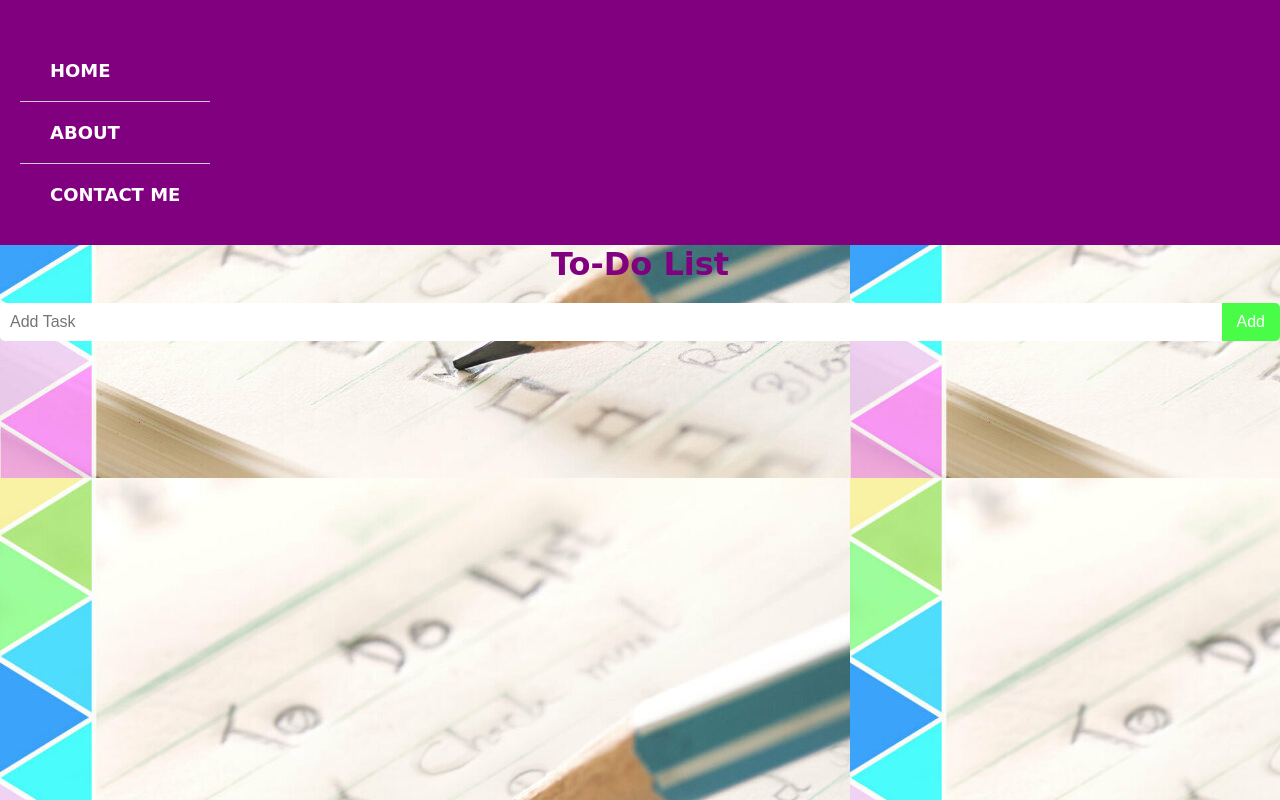
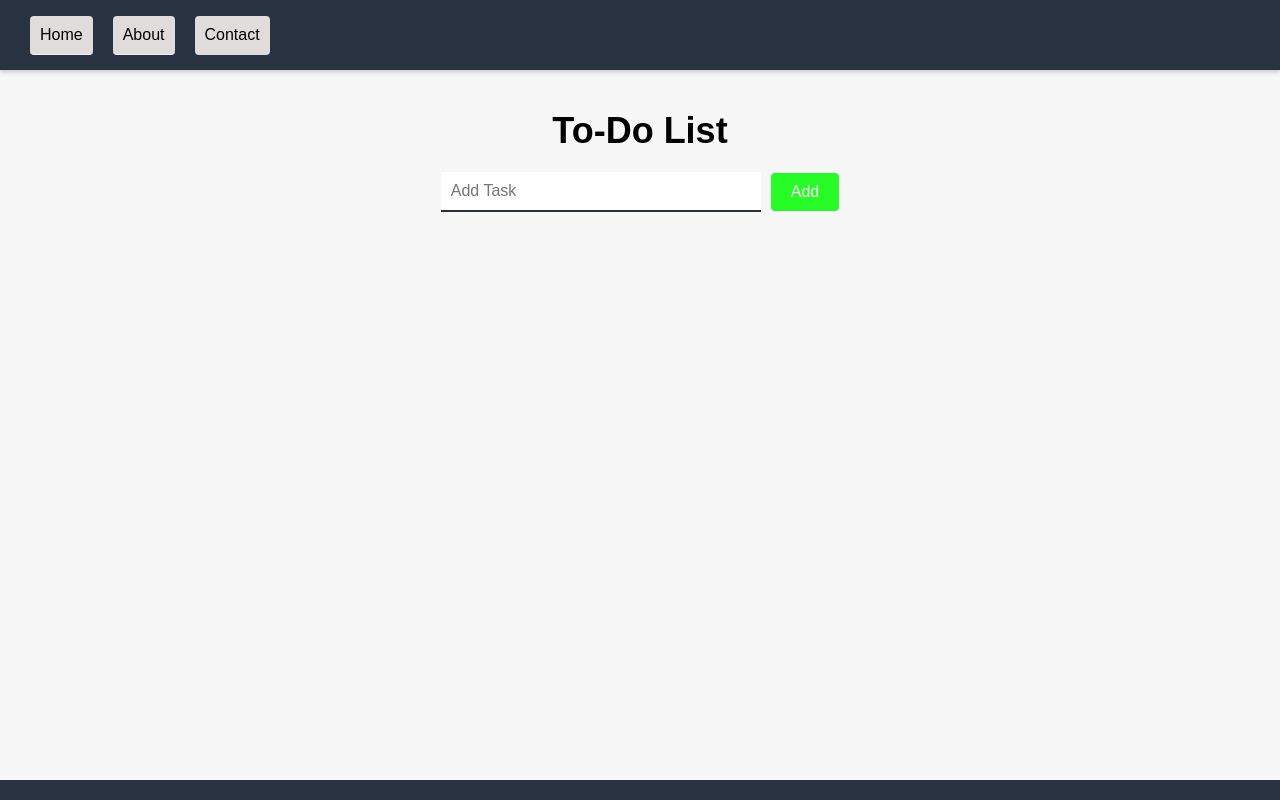
Before and after one commit to ManakiX/luntuchecklist, a plain HTML site: page index.html in a window 1280 px wide. Drawn offline with Linux system fonts and the light colour scheme.

Commit message:
redesign

```diff
--- a/index.html
+++ b/index.html
@@ -10,9 +10,9 @@
 <body class="bg">
 	<nav class="nav">
 		<ul>
-			<li class="n"><a href="/">Home</a></li>
-			<li class="n"><a href="./html/about.html">About</a></li>
-			<li class="n"><a href="./html/contact.html">Contact Me</a></li>
+			<li class="l"><a href="/">Home</a></li>
+			<li class="m"><a href="./html/about.html">About</a></li>
+			<li class="n"><a href="./html/contact.html">Contact</a></li>
 		</ul>
 	</nav>
 	<h1>To-Do List</h1>
--- a/styles/style.css
+++ b/styles/style.css
@@ -1,83 +1,106 @@
-* {
+/* Global styles */
+
+body {
+	font-family: Arial, sans-serif;
+	margin: 0;
+	padding: 0;
 	box-sizing: border-box;
+  }
+
+  .bg {
+	background-color: #f7f7f7;
+  }
+
+  /* Navigation */
+
+  nav {
+	display: flex;
+	justify-content: space-between;
+	align-items: center;
+	height: 70px;
+	padding: 0 20px;
+	background-color: #293241;
+	color: #FFFFFF;
+	box-shadow: 0px 2px 5px rgba(0, 0, 0, 0.2);
+  }
+
+  nav ul {
+	display: flex;
+	list-style: none;
 	margin: 0;
 	padding: 0;
   }
 
-
-
-  body {
-	font-family: Arial, sans-serif;
-	/* background-color: #f4f4f4; */
-	background-image: url('/Assets/05hXk1J5R4iHWkM13wqrr9M-13.fit_lim.size_850x490.v1629215895.jpg');
-
-}
-
-  .container {
-	max-width: 600px;
-	margin: 50px auto;
-	background-color: #fff;
-	padding: 20px;
-	box-shadow: 0px 2px 10px rgba(0, 0, 0, 0.2);
+  nav li {
+	margin: 0 10px;
   }
 
+  nav a {
+	color: black;
+	font-size: 16px;
+	font-weight: 500;
+	text-decoration: none;
+	transition: color 0.2s ease-in-out;
+  }
+
+  nav a:hover {
+	color: rgb(39, 252, 39);
+  }
+
+  /* Main content */
+
   h1 {
+	font-size: 36px;
 	text-align: center;
+	margin-top: 40px;
 	margin-bottom: 20px;
-	font-family: cursive;
-	color: purple;
   }
 
   form {
 	display: flex;
+	justify-content: center;
+	align-items: center;
+	margin-bottom: 30px;
   }
 
-  #task {
-	flex: 1;
+  input[type="text"] {
+	border: none;
+	border-bottom: 2px solid #293241;
 	padding: 10px;
 	font-size: 16px;
-	border: none;
-	border-radius: 5px 0 0 5px;
+	width: 300px;
+	margin-right: 10px;
   }
 
-  #addBtn {
-	padding: 10px 15px;
-	font-size: 16px;
-	background-color: rgb(72, 252, 72);
-	color: #fff;
-	border: none;
-	border-radius: 0 5px 5px 0;
-	cursor: pointer;
-  }
+  button {
+	  background-color: rgb(39, 252, 39);
+	  color: #FFFFFF;
+	  border: none;
+	  border-radius: 4px;
+	  padding: 10px 20px;
+	  font-size: 16px;
+	  cursor: pointer;
+	}
 
-  #addBtn:hover {
-	transition: 0.5s;
-	background-color: #038118;
+	button:hover {
+		transition:  0.3s ease-in-out;
+		background-color: #15c515;
   }
 
   ul {
-	list-style-type: none;
-	margin-top: 20px;
+	list-style: none;
+	margin: 0;
+	padding: 0;
   }
 
-  li.n{
+  li {
+	background-color: rgb(224, 220, 220);
+	border-radius: 4px;
+	border-bottom: 1px solid #f2f2f2;
 	padding: 10px;
-	border-bottom: 1px solid #ccc;
 	display: flex;
 	justify-content: space-between;
 	align-items: center;
-	background-color: purple;
-  }
-
-  li{
-	padding: 10px;
-	border-bottom: 1px solid #ccc;
-	display: flex;
-	justify-content: space-between;
-	align-items: center;
-	background-color: rgba(204, 204, 204, 0.795);
-	opacity: 1;
-
   }
 
   li:last-child {
@@ -85,41 +108,28 @@
   }
 
   li .delete {
-	background-color: red;
-	color: #fff;
+	background-color: #F44336;
+	color: #FFFFFF;
+	border: none;
+	border-radius: 4px;
 	padding: 5px 10px;
-	border: none;
-	border-radius: 5px;
+	font-size: 14px;
 	cursor: pointer;
   }
 
   li .delete:hover {
-	transition: 0.5s;
-	background-color: rgb(177, 1, 1);
+	background-color: #CC0000;
+	transition: background-color 0.2s ease-in-out;
   }
 
-  nav {
-	background-color: purple;
-	overflow: hidden;
-	display: flex;
-	justify-content: space-between;
-	align-items: center;
-	padding: 20px;
-	font-size: 18px;
-	font-weight: bold;
-	text-transform: uppercase;
-}
+  /* Footer */
 
-nav a {
-	font-family: cursive;
-	color: #fff;
-	text-decoration: none;
-	margin: 0 10px;
+  footer {
+	background-color: #293241;
+	color: #FFFFFF;
 	padding: 10px;
-	border-radius: 5px;
-	transition: background-color 0.3s ease-in-out;
-}
-
-nav a:hover {
-	background-color: rgb(172, 36, 177);
-}
+	text-align: center;
+	position: fixed;
+	bottom: 0;
+	width: 100%;
+  }
```
Also changed, not shown: html/about.html (+1 -1 lines), html/contact.html (+1 -1 lines).
